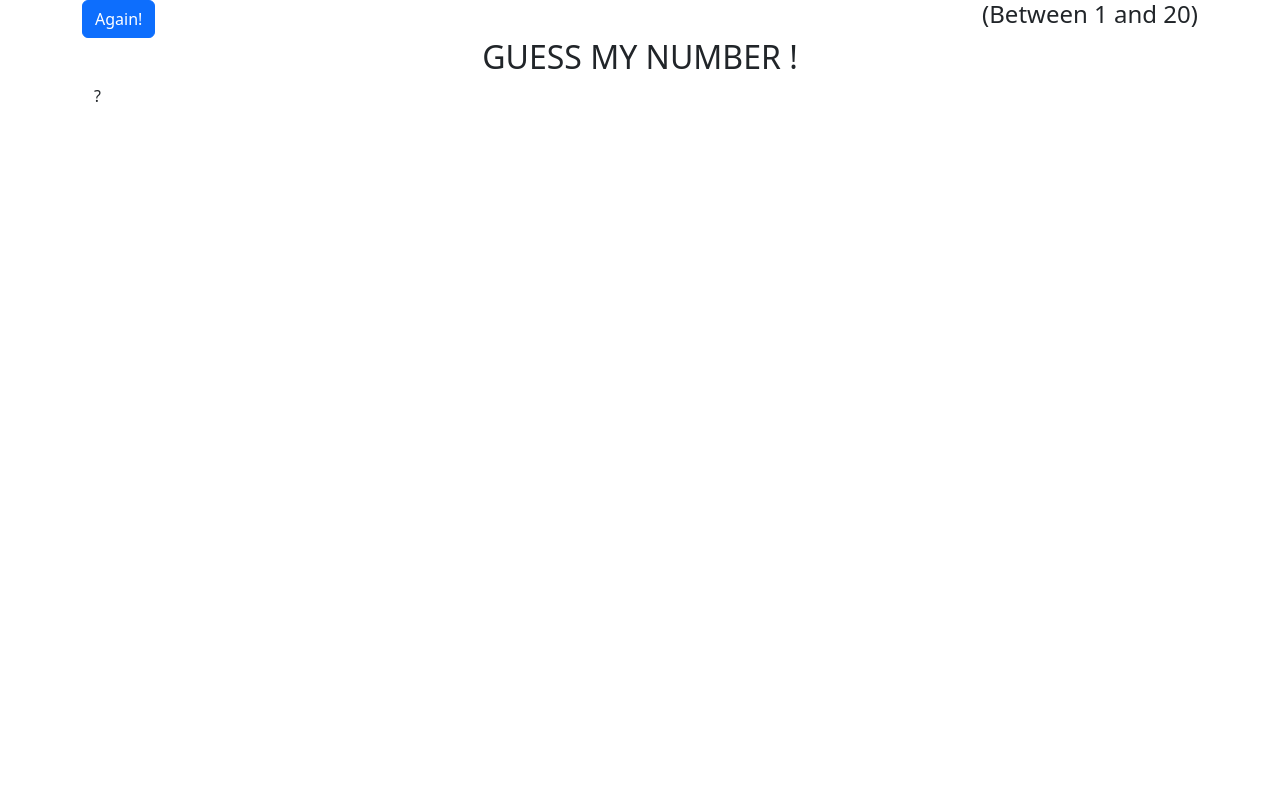
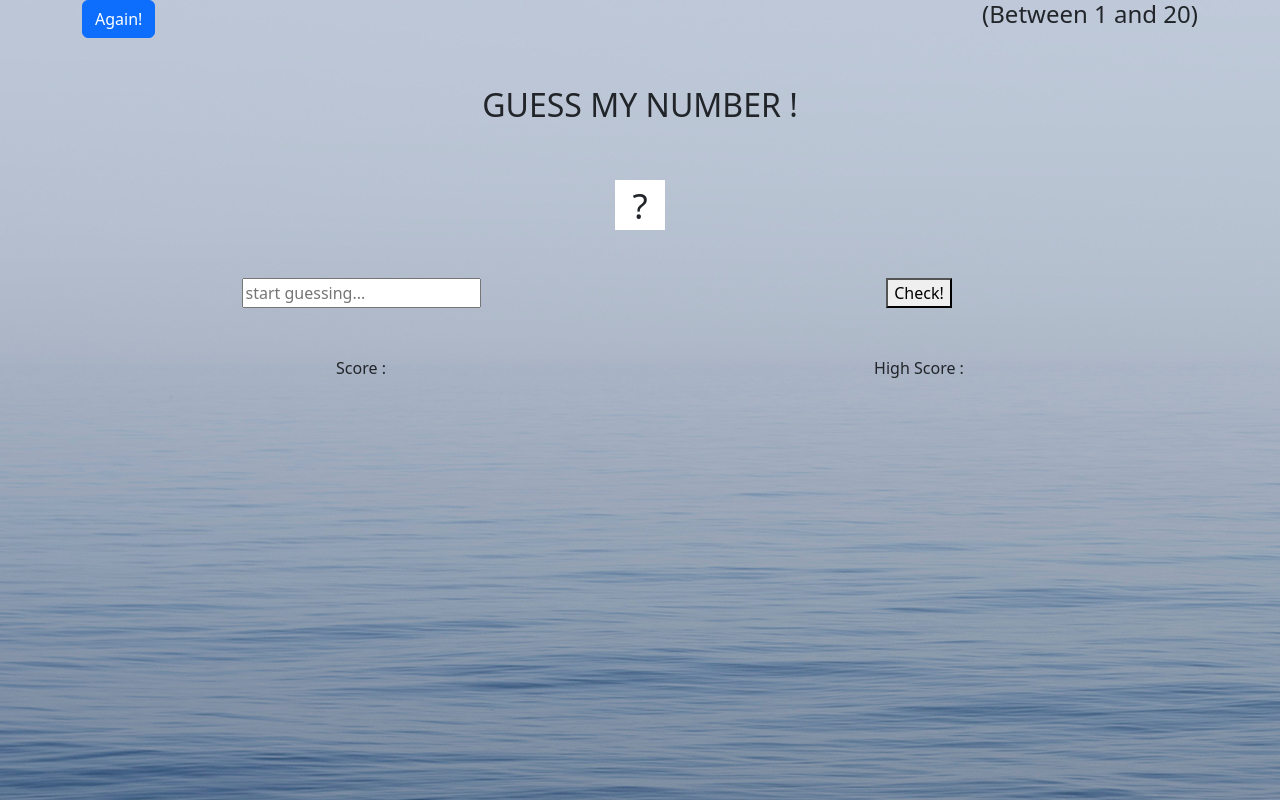
Before and after one commit to Sniknam/guessMyNumber, a plain HTML site: page index.html in a window 1280 px wide. Drawn offline with Linux system fonts and the light colour scheme.

Commit message:
modify Html and csspart1

```diff
--- a/index.html
+++ b/index.html
@@ -6,20 +6,33 @@
     <meta name="viewport" content="width=device-width, initial-scale=1.0" />
     <title>guess my number</title>
     <link rel="stylesheet" href="css/bootstrap.min.css" />
+    <link rel="stylesheet" href="styles.css">
   </head>
   <body>
-    <div class="container">
+    <div class="container ">
         <div class="row">
           <div class="col"><button class="btn btn-primary">Again!</button></div>
           <div class="col"><h4 class="text-end"> (Between 1 and 20)</h4></div>
         </div>
-        <div class="row"><h2 class="text-center">GUESS MY NUMBER !</h2></div>
-     <div class="container">
+        <div class="row mt-5"><h2 class="text-center">GUESS MY NUMBER !</h2></div>
+     <div class="container  mt-5">
         <div class="row-">
-            <div class="col"><span class=''>?</span></div>
+            <div class="d-flex justify-content-center guessNum"><p class='text-center num '>?</p></div>
         </div>
+     </div>
+     <div class="container  mt-5">
+      <div class="row">
+        <div class="col d-flex justify-content-center"><input type="number" placeholder="start guessing..."></div>
+        <div class="col  d-flex justify-content-center"><button>Check!</button></div>
+      </div>
+     </div>
+     <div class="container mt-5 ">
+      <div class="row">
+        <div class="col d-flex justify-content-center">Score : </div>
+        <div class="col d-flex justify-content-center">High Score : </div>
+      </div>
      </div>
     <script src="js/bootstrap.bundle.min.js"></script>
   </body>
-  <!--  -->
+
 </html>
--- a/styles.css
+++ b/styles.css
@@ -0,0 +1,16 @@
+body {
+    background-image: url('bg-masthead.jpg');
+}
+.guessNum{
+
+    width: 50px;
+    height: 50px;
+    background-color:rgb(255, 255, 255);
+    margin-left: auto;
+    margin-right: auto;
+    font-size: 10px;
+    }
+
+    .num{
+        font-size: 35px;
+    }
```
Also changed, not shown: bg-masthead.jpg (added).
